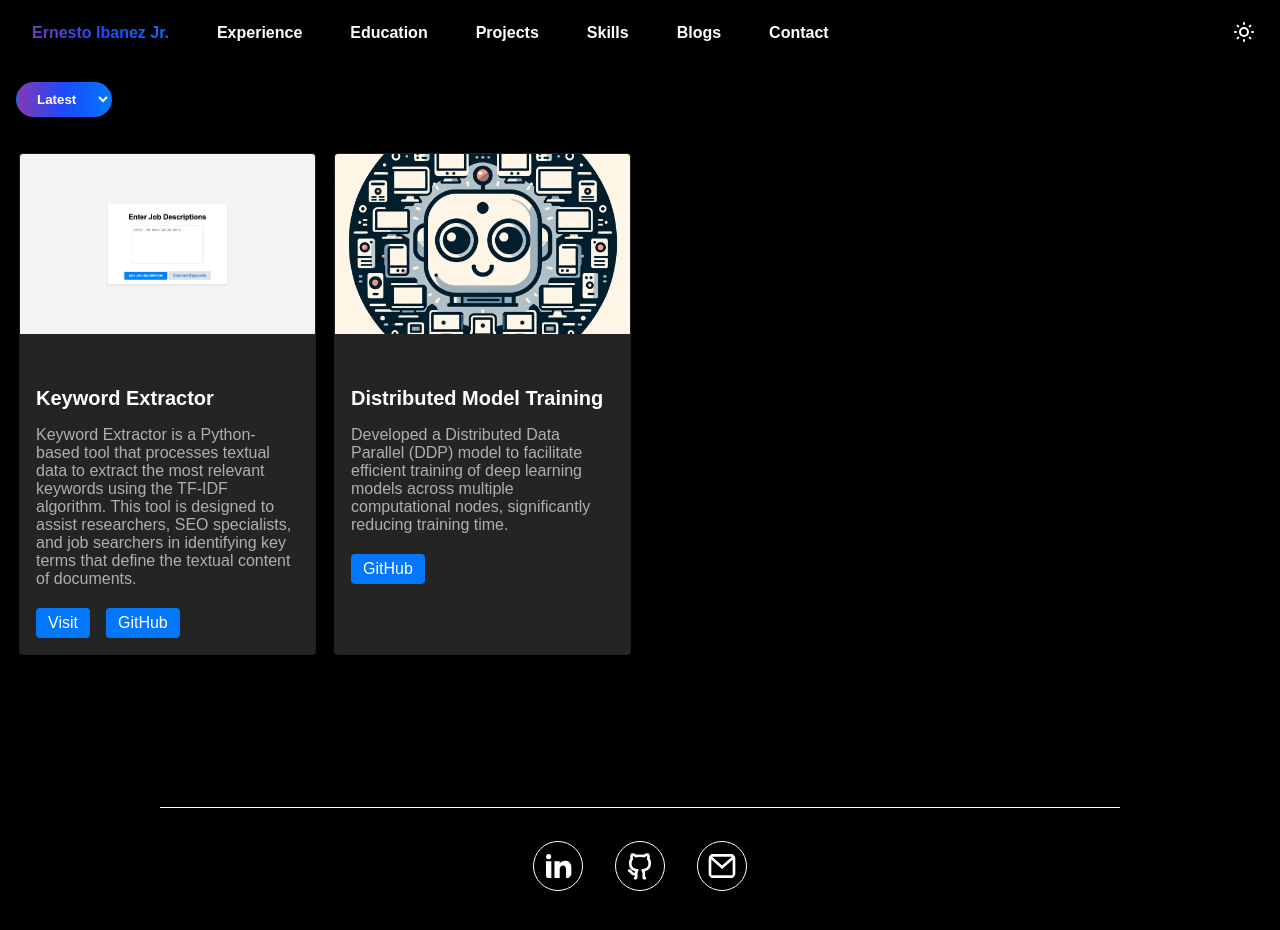
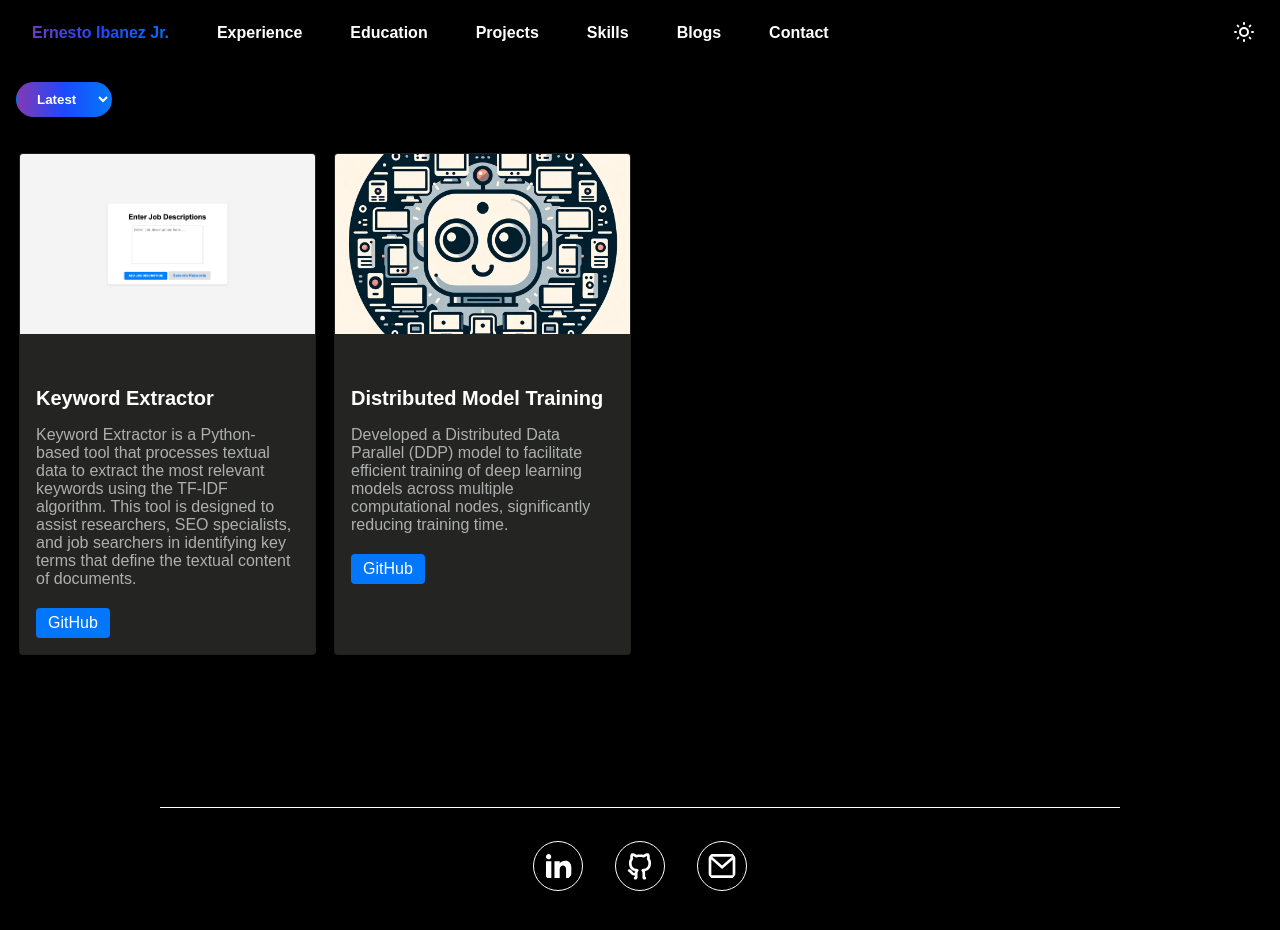
Before and after one commit to ernestoIJ/Personal-Portfolio, a Next.js app: page /projects in a window 1280 px wide. Shown: the top 930 px of the page. Built offline with nearby package versions, Linux system fonts and the light colour scheme.

Commit message:
took off website for keyword extractor project

```diff
--- a/app/projects/projects.js
+++ b/app/projects/projects.js
@@ -14,7 +14,6 @@ export const projects = [
          description: "Keyword Extractor is a Python-based tool that processes textual data to extract the most relevant keywords using the TF-IDF algorithm. This tool is designed to assist researchers, SEO specialists, and job searchers in identifying key terms that define the textual content of documents.",
          tech: "Python, Flask, NLTK, Scikit-learn, HTML/CSS, Heroku",
          imgUrl: "/project_pics/keyword_extractor_img.png",
-         website: "https://keyword-extractor-ad3cc04515a2.herokuapp.com/",
          git: "https://github.com/ernestoIJ/job-description-keyword-extractor",
          date: "2024-07-31",
       },
```
